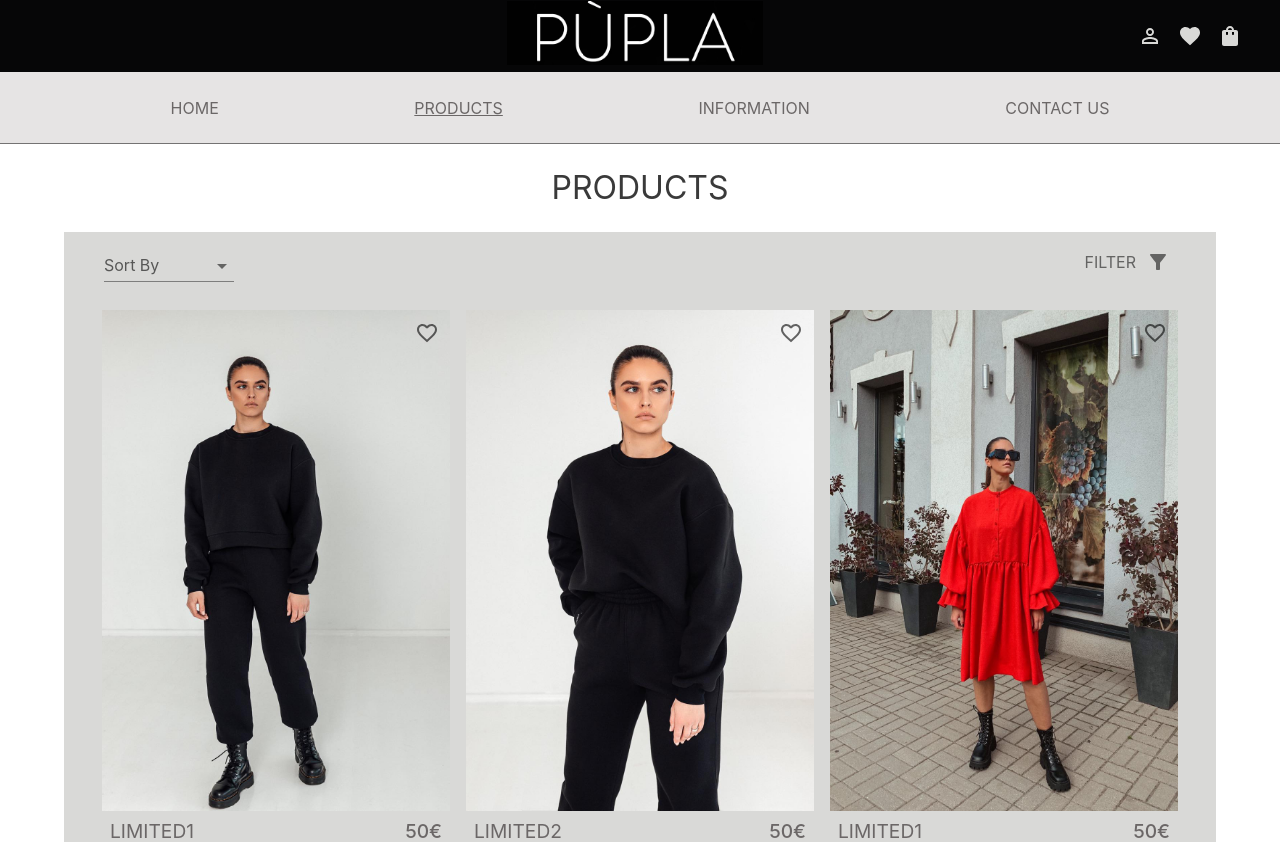
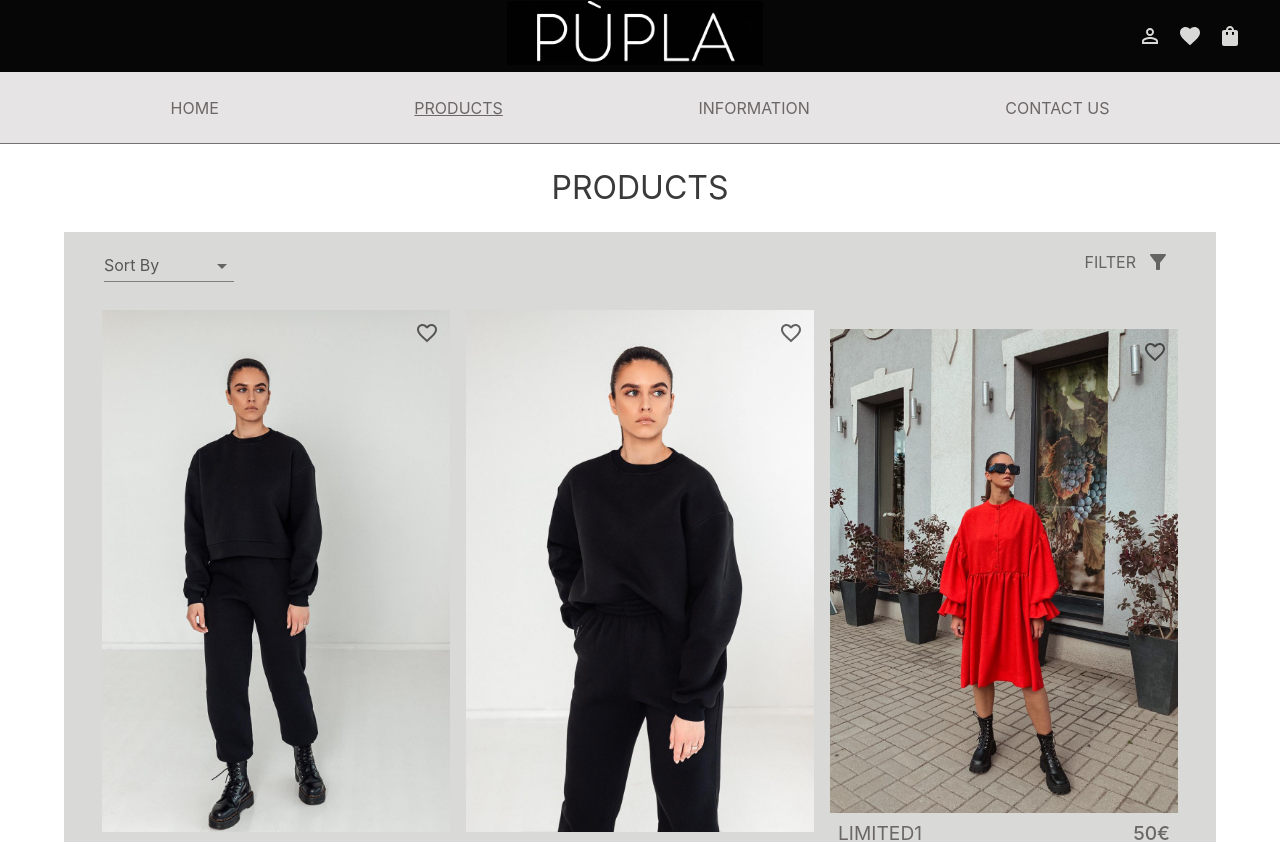
Before and after one commit to Migle-Chazbijaviciute/pupla, a React (Create React App) app in the folder client/: page /products in a window 1280 px wide. Shown: the top 842 px of the page. Built offline with nearby package versions, Linux system fonts and the light colour scheme.

Commit message:
refactor: created separate styled grid component,and changed styled header to styled header component

```diff
--- /dev/null
+++ b/client/src/components/styled-components/grid-container.jsx
@@ -0,0 +1,35 @@
+import React from 'react';
+import {
+  Grid, useTheme, styled,
+} from '@mui/material';
+
+const StyledGridContainer = ({ children, ...props }) => {
+  const theme = useTheme();
+
+  const StyledContainer = styled(Grid)({
+    backgroundColor: theme.palette.secondary.main,
+    alignItems: 'center',
+    '.MuiGrid-root.MuiGrid-item': {
+      paddingTop: 0,
+      paddingLeft: 0,
+      padding: 8,
+    },
+    [theme.breakpoints.up('xs')]: {
+      paddingInline: 30,
+      marginBottom: 10,
+      paddingBlock: 10,
+    },
+    [theme.breakpoints.up('md')]: {
+      paddingBlock: 10,
+      marginBottom: 25,
+    },
+  });
+
+  return (
+    <StyledContainer {...props}>
+      {children}
+    </StyledContainer>
+  );
+};
+
+export default StyledGridContainer;
--- a/client/src/pages/authorized/admin/admin-page.jsx
+++ b/client/src/pages/authorized/admin/admin-page.jsx
@@ -1,7 +1,8 @@
 import React from 'react';
+import StyledHeader from '../../../components/styled-components/main-header';
 
 const AdminPage = () => (
-  <div>Admin Page</div>
+  <StyledHeader>Admin Page</StyledHeader>
 );
 
 export default AdminPage;
--- a/client/src/pages/authorized/user/bag-page.jsx
+++ b/client/src/pages/authorized/user/bag-page.jsx
@@ -16,6 +16,7 @@ import {
 } from '@mui/material';
 import { v4 as uuidv4 } from 'uuid';
 import ProductCard from '../../products-page/product-card';
+import StyledHeader from '../../../components/styled-components/main-header';
 
 const BagPage = () => {
   const theme = useTheme();
@@ -32,26 +33,16 @@ const BagPage = () => {
 
   const saved = [
     {
-      img: 'https://scontent.fvno1-1.fna.fbcdn.net/v/t39.30808-6/265956465_4656109194475885_3426648355086172265_n.jpg?_nc_cat=107&ccb=1-5&_nc_sid=8bfeb9&_nc_ohc=NB4L67TgzQ0AX_fS6fC&_nc_ht=scontent.fvno1-1.fna&oh=00_AT-aL24ec3IUbaK9TSxCu0vH_7xRiGEKGG9Mhmg1B0Q9Mg&oe=61FF7400',
+      img: '/static/stock/blackSet1.jpg',
       title: 'limited1',
       price: 50,
     },
     {
-      img: 'https://scontent.fvno1-1.fna.fbcdn.net/v/t39.30808-6/262820488_4623068701113268_3692456574835045560_n.jpg?_nc_cat=111&ccb=1-5&_nc_sid=8bfeb9&_nc_ohc=3RMTjWpkwmUAX973Gh0&_nc_ht=scontent.fvno1-1.fna&oh=00_AT-BpL2RiToFnhEQ_CFQXBeclsMxs5P6K9Jm77maW2q0WQ&oe=61FF9C81',
+      img: 'static/stock/blackSet2.jpg',
       title: 'limited2',
       price: 50,
     },
   ];
-
-  const StyledHeader = styled(Typography)({
-    color: theme.palette.secondary.dark,
-    textTransform: 'uppercase',
-    textAlign: 'center',
-    fontSize: '2em',
-    textDecoration: 'none',
-    marginBottom: 20,
-    marginTop: 20,
-  });
 
   const StyledGridContainer = styled(Grid)({
     backgroundColor: theme.palette.secondary.main,
--- a/client/src/pages/contact-us-page.jsx
+++ b/client/src/pages/contact-us-page.jsx
@@ -2,23 +2,13 @@ import React from 'react';
 import {
   Box, Typography, useTheme, styled,
 } from '@mui/material';
+import StyledHeader from '../components/styled-components/main-header';
 
 const ContactUsPage = () => {
   const theme = useTheme();
 
-  const StyledHeader = styled(Typography)({
-    color: theme.palette.secondary.dark,
-    textTransform: 'uppercase',
-    textAlign: 'center',
-    fontSize: '2em',
-    textDecoration: 'none',
-    marginBottom: 50,
-    marginTop: 20,
-  });
-
   const StyledInfo = styled(Typography)({
     color: theme.palette.primary.dark,
-    // textTransform: 'uppercase',
     fontSize: '1.05rem',
     marginBottom: 20,
   });
--- a/client/src/pages/information-page.jsx
+++ b/client/src/pages/information-page.jsx
@@ -2,19 +2,10 @@ import {
   Box, Typography, useTheme, styled,
 } from '@mui/material';
 import React from 'react';
+import StyledHeader from '../components/styled-components/main-header';
 
 const InformationPage = () => {
   const theme = useTheme();
-
-  const StyledHeader = styled(Typography)({
-    color: theme.palette.secondary.dark,
-    textTransform: 'uppercase',
-    textAlign: 'center',
-    fontSize: '2em',
-    textDecoration: 'none',
-    marginBottom: 20,
-    marginTop: 20,
-  });
 
   const StyledIntro = styled(Typography)({
     color: theme.palette.primary.dark,
--- a/client/src/pages/products-page/index.jsx
+++ b/client/src/pages/products-page/index.jsx
@@ -1,26 +1,16 @@
 import React from 'react';
 import {
   Box,
-  Typography,
   useTheme,
   styled,
 } from '@mui/material';
 import ProductsDrawer from './products-drawer';
 import ProductsGrid from './products-grid';
 import ProductsSort from './products-sort';
+import StyledHeader from '../../components/styled-components/main-header';
 
 const ProductsPage = () => {
   const theme = useTheme();
-
-  const StyledHeader = styled(Typography)({
-    color: theme.palette.secondary.dark,
-    textTransform: 'uppercase',
-    textAlign: 'center',
-    fontSize: '2em',
-    textDecoration: 'none',
-    marginBottom: 20,
-    marginTop: 20,
-  });
 
   const StyledActions = styled(Box)({
     backgroundColor: theme.palette.secondary.main,
--- a/client/src/pages/products-page/product-card.jsx
+++ b/client/src/pages/products-page/product-card.jsx
@@ -35,7 +35,6 @@ const ProductCard = ({
           width="100%"
           alt={title}
           loading="lazy"
-          height="90%"
         />
       </Link>
       <Box sx={{ display: 'flex', justifyContent: 'space-between', mx: 4 }}>
--- a/client/src/pages/products-page/products-grid.jsx
+++ b/client/src/pages/products-page/products-grid.jsx
@@ -1,15 +1,9 @@
 import React from 'react';
-import {
-  Grid,
-  useTheme,
-  styled,
-} from '@mui/material';
 import { v4 as uuidv4 } from 'uuid';
 import ProductCard from './product-card';
+import StyledGridContainer from '../../components/styled-components/grid-container';
 
 const ProductsGrid = () => {
-  const theme = useTheme();
-
   const itemData = [
     {
       img: '/static/stock/blackSet1.jpg',
@@ -53,24 +47,6 @@ const ProductsGrid = () => {
     },
   ];
 
-  const StyledGridContainer = styled(Grid)({
-    backgroundColor: theme.palette.secondary.main,
-    '.MuiGrid-root.MuiGrid-item': {
-      paddingTop: 0,
-      paddingLeft: 0,
-      padding: 8,
-    },
-    [theme.breakpoints.up('xs')]: {
-      paddingInline: 30,
-      marginBottom: 10,
-      paddingBlock: 10,
-    },
-    [theme.breakpoints.up('md')]: {
-      paddingBlock: 10,
-      marginBottom: 25,
-    },
-  });
-
   return (
     <StyledGridContainer container maxWidth="90%">
       {itemData.map((item) => (
--- a/client/src/pages/saved-page.jsx
+++ b/client/src/pages/saved-page.jsx
@@ -1,64 +1,25 @@
 import React from 'react';
 import {
-  Grid, useTheme, styled, Box, Typography,
+  Box,
 } from '@mui/material';
 import { v4 as uuidv4 } from 'uuid';
 import ProductCard from './products-page/product-card';
+import StyledHeader from '../components/styled-components/main-header';
+import StyledGridContainer from '../components/styled-components/grid-container';
 
 const SavedPage = () => {
-  const theme = useTheme();
-
   const saved = [
     {
-      img: 'https://scontent.fvno1-1.fna.fbcdn.net/v/t39.30808-6/265956465_4656109194475885_3426648355086172265_n.jpg?_nc_cat=107&ccb=1-5&_nc_sid=8bfeb9&_nc_ohc=NB4L67TgzQ0AX_fS6fC&_nc_ht=scontent.fvno1-1.fna&oh=00_AT-aL24ec3IUbaK9TSxCu0vH_7xRiGEKGG9Mhmg1B0Q9Mg&oe=61FF7400',
-      title: 'limited1',
-      price: 50,
-    },
-    {
-      img: 'https://scontent.fvno1-1.fna.fbcdn.net/v/t39.30808-6/262820488_4623068701113268_3692456574835045560_n.jpg?_nc_cat=111&ccb=1-5&_nc_sid=8bfeb9&_nc_ohc=3RMTjWpkwmUAX973Gh0&_nc_ht=scontent.fvno1-1.fna&oh=00_AT-BpL2RiToFnhEQ_CFQXBeclsMxs5P6K9Jm77maW2q0WQ&oe=61FF9C81',
+      img: 'static/stock/blackSet2.jpg',
       title: 'limited2',
       price: 50,
     },
     {
-      img: 'https://scontent.fvno1-1.fna.fbcdn.net/v/t39.30808-6/265956465_4656109194475885_3426648355086172265_n.jpg?_nc_cat=107&ccb=1-5&_nc_sid=8bfeb9&_nc_ohc=NB4L67TgzQ0AX_fS6fC&_nc_ht=scontent.fvno1-1.fna&oh=00_AT-aL24ec3IUbaK9TSxCu0vH_7xRiGEKGG9Mhmg1B0Q9Mg&oe=61FF7400',
+      img: 'static/stock/redDress1.jpg',
       title: 'limited1',
       price: 50,
     },
-    {
-      img: 'https://scontent.fvno1-1.fna.fbcdn.net/v/t39.30808-6/262820488_4623068701113268_3692456574835045560_n.jpg?_nc_cat=111&ccb=1-5&_nc_sid=8bfeb9&_nc_ohc=3RMTjWpkwmUAX973Gh0&_nc_ht=scontent.fvno1-1.fna&oh=00_AT-BpL2RiToFnhEQ_CFQXBeclsMxs5P6K9Jm77maW2q0WQ&oe=61FF9C81',
-      title: 'limited2',
-      price: 50,
-    },
   ];
-
-  const StyledHeader = styled(Typography)({
-    color: theme.palette.secondary.dark,
-    textTransform: 'uppercase',
-    textAlign: 'center',
-    fontSize: '2em',
-    textDecoration: 'none',
-    marginBottom: 20,
-    marginTop: 20,
-  });
-
-  const StyledGridContainer = styled(Grid)({
-    backgroundColor: theme.palette.secondary.main,
-    alignItems: 'center',
-    '.MuiGrid-root.MuiGrid-item': {
-      paddingTop: 0,
-      paddingLeft: 0,
-      padding: 8,
-    },
-    [theme.breakpoints.up('xs')]: {
-      paddingInline: 30,
-      marginBottom: 10,
-      paddingBlock: 10,
-    },
-    [theme.breakpoints.up('md')]: {
-      paddingBlock: 10,
-      marginBottom: 25,
-    },
-  });
 
   return (
     <Box
```
